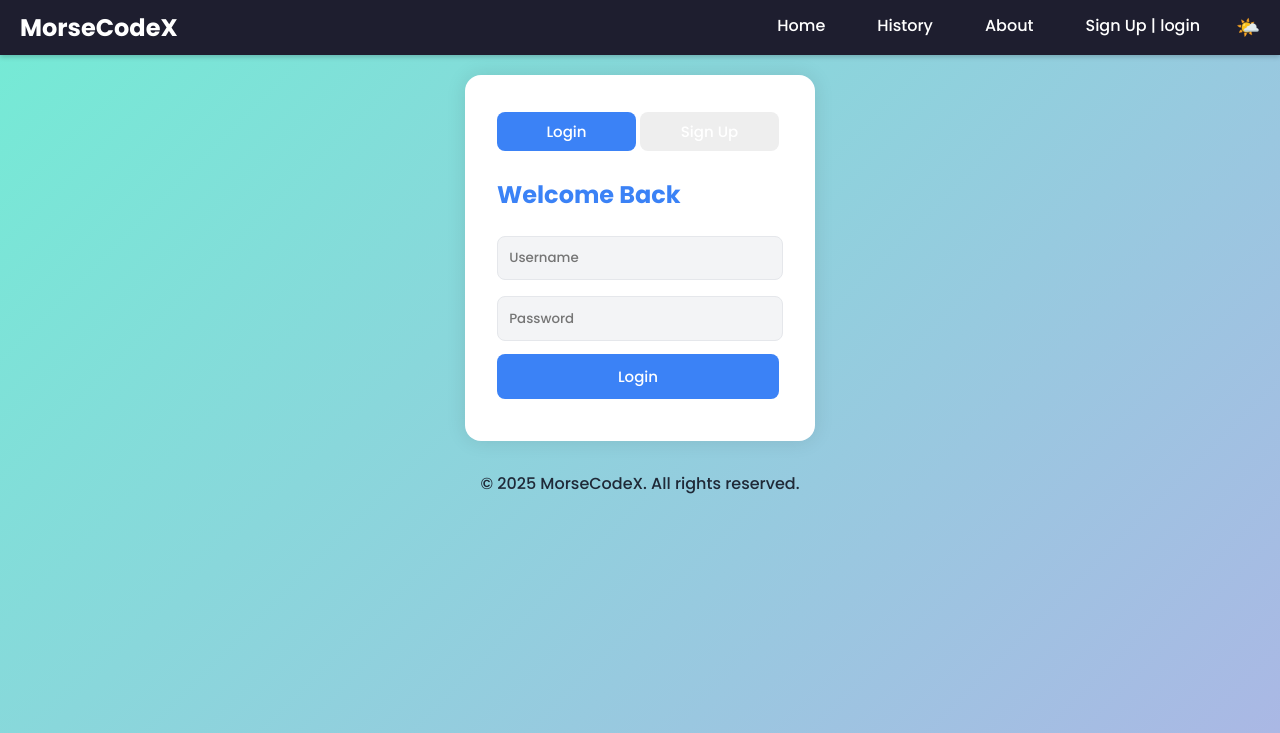
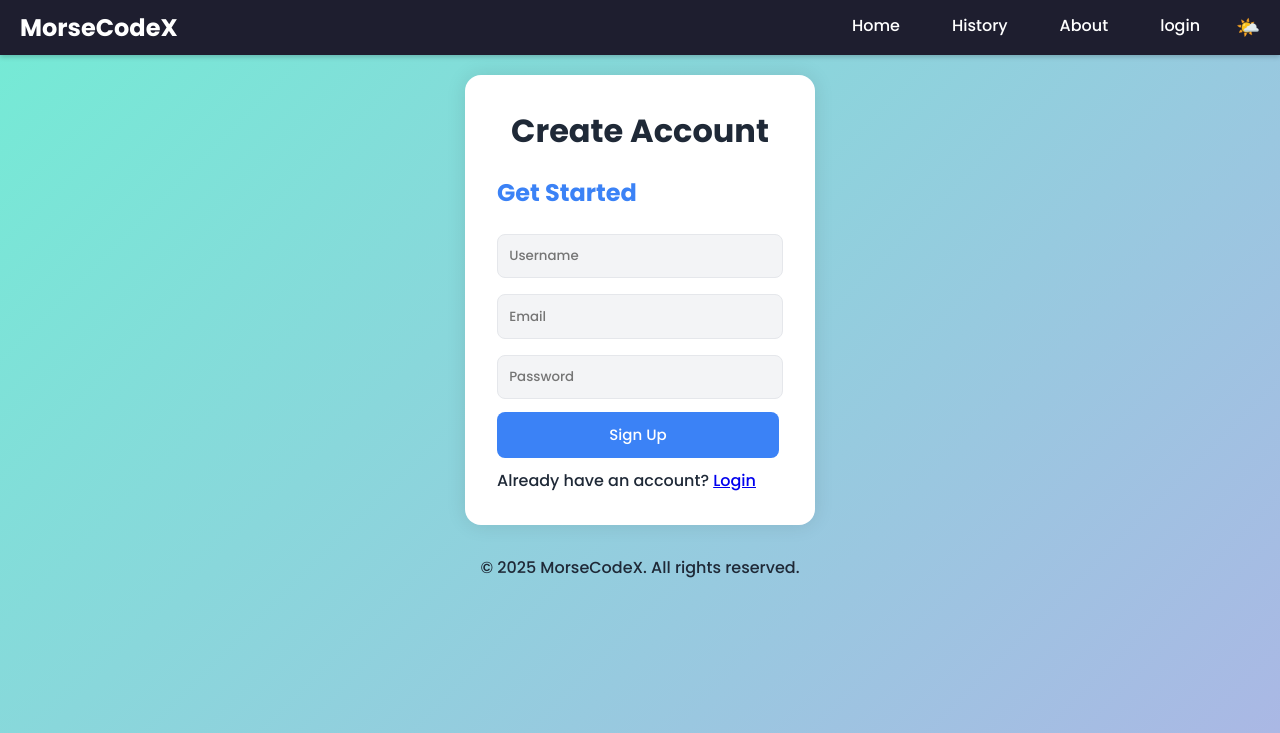
Before and after one commit to Hariii-18/Morse-code-translator, a Flask app: page /signup in a window 1280 px wide. Shown: the top 733 px of the page. Run offline with Flask 3, Linux system fonts and the light colour scheme.

Commit message:
Initial commit with login and signup pages

```diff
--- a/app.py
+++ b/app.py
@@ -54,15 +54,20 @@ def about():
 def history():
     return render_template('history.html')
 
+@app.route('/login')
+def login():
+    return render_template('login.html')
+
+@app.route('/signup')
+def signup():
+    return render_template('signup.html')
+
 @app.route('/translate', methods=['POST'])
 def translate():
     data = request.get_json()
     text = data.get('text', '')
     result = auto_translate(text)
     return jsonify({'result': result})
-@app.route('/signup')
-def signup():
-    return render_template('signup.html')
 
 
 if __name__ == '__main__':
--- a/templates/about.html
+++ b/templates/about.html
@@ -133,7 +133,7 @@
       <li><a href="/">Home</a></li>
       <li><a href="/history">History</a></li>
       <li><a href="/about">About</a></li>
-      <li><a href="/signup" class="auth-btn">Sign Up | Login</a></li>
+      <li><a href="/login" class="auth-btn">Login</a></li>
       <li>
         <button class="theme-toggle" onclick="toggleTheme()" aria-label="Toggle dark mode">
           <span id="themeIcon">🌤️</span>
--- a/templates/history.html
+++ b/templates/history.html
@@ -8,7 +8,7 @@
     <li><a href="/">Home</a></li>
     <li><a href="/history">History</a></li>
     <li><a href="/about">About</a></li>
-    <li><a href="/signup" class="auth-btn">Sign Up | login </a></li>
+    <li><a href="/login" class="auth-btn">login</a></li>
 
     <li>
       <button class="theme-toggle" onclick="toggleTheme()" aria-label="Toggle dark mode">
--- a/templates/index.html
+++ b/templates/index.html
@@ -15,7 +15,7 @@
     <ul class="nav-links">
       <li><a href="/history">History</a></li>
       <li><a href="/about">About</a></li>
-      <li><a href="/signup" class="auth-btn">Sign Up | login </a></li>
+      <li><a href="/login" class="auth-btn">login</a></li>
 
       <li>
         <button class="theme-toggle" onclick="toggleTheme()" aria-label="Toggle dark mode">
--- a/templates/signup.html
+++ b/templates/signup.html
@@ -1,11 +1,13 @@
 <!DOCTYPE html>
 <html lang="en">
+<html>
 
 <head>
     <meta charset="UTF-8" />
     <meta name="viewport" content="width=device-width, initial-scale=1.0" />
-  <title>Auth UI</title>
+    <title>MorseCodeX</title>
     <link rel="stylesheet" href="/static/style.css" />
+
     <style>
         @import url('https://fonts.googleapis.com/css2?family=Poppins:wght@300;500;700&display=swap');
 
@@ -194,16 +196,18 @@
             width: 100%;
         }
     </style>
-</head>
+
 
 <body>
+    <!-- Navigation Bar -->
     <nav class="navbar">
         <div class="logo">MorseCodeX</div>
         <ul class="nav-links">
                 <li><a href="/">Home</a></li>
             <li><a href="/history">History</a></li>
             <li><a href="/about">About</a></li>
-      <li><a href="/signup" class="auth-btn">Sign Up | login </a></li>
+            <li><a href="/login">login</a></li>
+
             <li>
                 <button class="theme-toggle" onclick="toggleTheme()" aria-label="Toggle dark mode">
                     <span id="themeIcon">🌤️</span>
@@ -212,34 +216,36 @@
         </ul>
     </nav>
 
+
+    <body>
         <div class="container">
-    <div class="form-box" id="form-box">
-      <div class="toggle-btns">
-        <button id="loginBtn" class="active">Login</button>
-        <button id="signupBtn">Sign Up</button>
-      </div>
-
-      <form id="loginForm" class="form">
-        <h2>Welcome Back</h2>
-        <input type="text" placeholder="Username" required />
-        <input type="password" placeholder="Password" required />
-        <button type="submit">Login</button>
-      </form>
-
-      <form id="signupForm" class="form hidden">
-        <h2>Create Account</h2>
+            <div class="form-box">
+                <h1>Create Account</h1>
+                <form id="signupForm" class="form">
+                    <h2>Get Started</h2>
                     <input type="text" placeholder="Username" required />
                     <input type="email" placeholder="Email" required />
                     <input type="password" placeholder="Password" required />
                     <button type="submit">Sign Up</button>
                 </form>
+                <p>Already have an account? <a href="/login">Login</a></p>
             </div>
         </div>
+        <script src="script.js"></script>
+    </body>
+
+
     <footer>
         &copy; 2025 MorseCodeX. All rights reserved.
     </footer>
 
     <script>
+        document.getElementById('loginForm').addEventListener('submit', function (e) {
+            e.preventDefault();
+            // Handle login logic here
+        });
+
+
         const loginBtn = document.getElementById('loginBtn');
         const signupBtn = document.getElementById('signupBtn');
         const loginForm = document.getElementById('loginForm');
@@ -274,6 +280,5 @@
             themeIcon.textContent = isDark ? '🌙' : '🌤️';
         }
     </script>
-</body>
 
 </html>
```
Also changed, not shown: README.md. Lines whose indentation alone changed are shown as unchanged.
